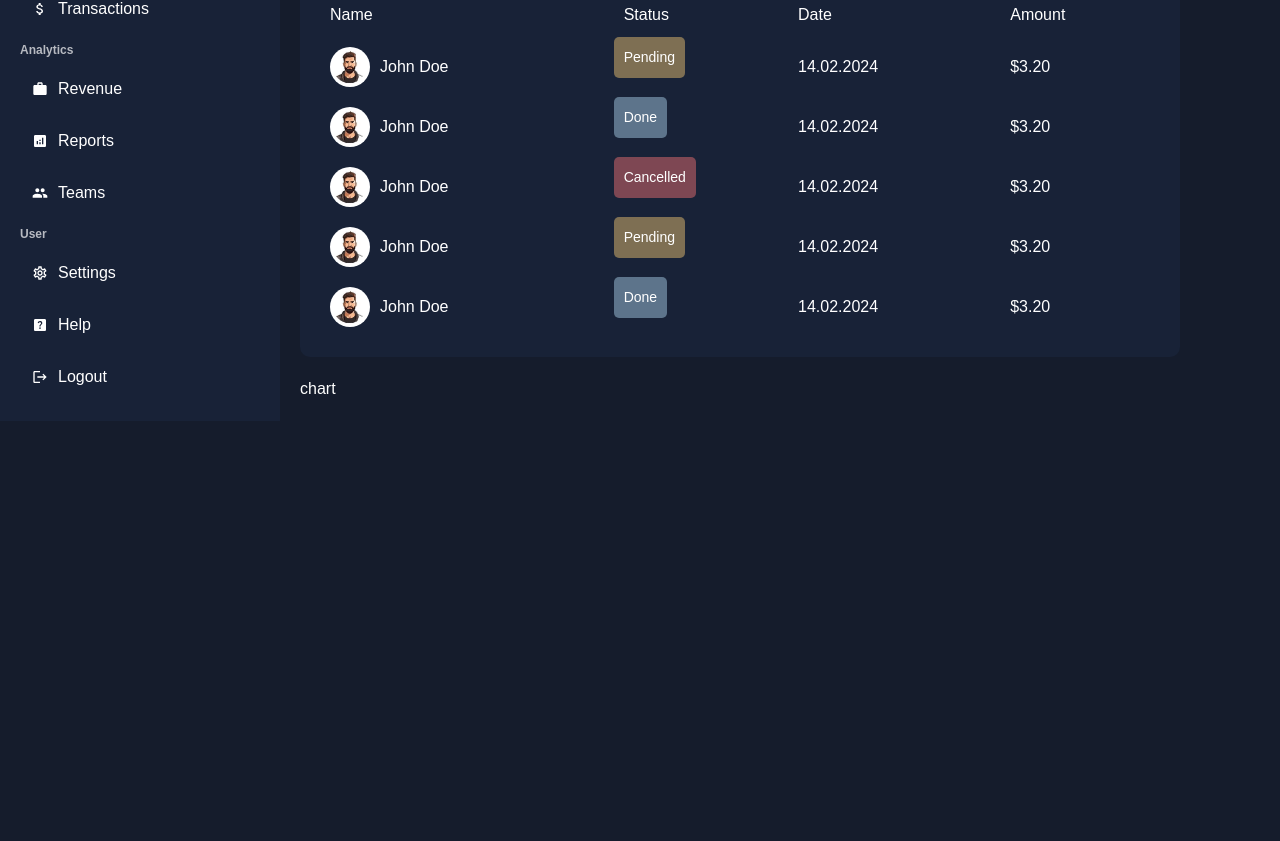
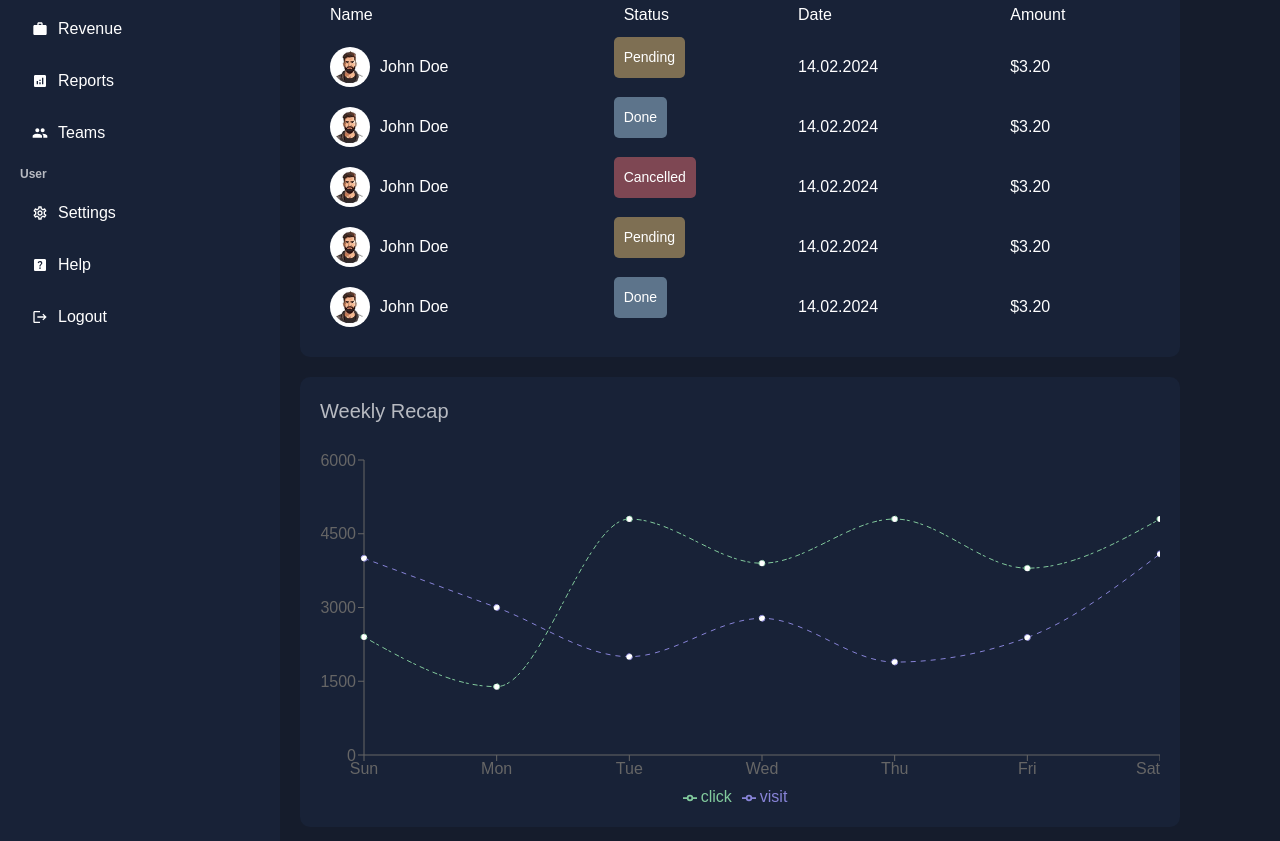
Before and after one commit to ChangeWithTanmay/admin-dashboard-clerk, a Next.js app: page /dashboard in a window 1280 px wide. Shown: the part 349-1190 px from the top of the page. Before the commit the page ends 800 px from the top, so only its background shows below. Built offline with nearby package versions, Linux system fonts and the light colour scheme.

Commit message:
Add chart component with weekly recap and data visualization

```diff
--- a/app/globals.css
+++ b/app/globals.css
@@ -31,6 +31,7 @@ body {
   font-family: Arial, Helvetica, sans-serif;
 }
 
+/* Extra css */
 td {
   padding: 10px;
 }
--- a/app/ui/dashboard/chart/chart.jsx
+++ b/app/ui/dashboard/chart/chart.jsx
@@ -1,8 +1,66 @@
+"use client"
 import React from 'react'
+import {
+  LineChart,
+  Line,
+  XAxis,
+  YAxis,
+  Tooltip,
+  Legend,
+  ResponsiveContainer,
+} from "recharts";
+
+const data = [
+  { name: "Sun", visit: 4000, click: 2400 },
+  { name: "Mon", visit: 3000, click: 1390 },
+  { name: "Tue", visit: 2000, click: 4800 },
+  { name: "Wed", visit: 2780, click: 3900 },
+  { name: "Thu", visit: 1890, click: 4800 },
+  { name: "Fri", visit: 2390, click: 3800 },
+  { name: "Sat", visit: 4090, click: 4800 },
+];
+
 
 const Chart = () => {
   return (
-    <div>chart</div>
+    <div className="h-112.5 bg-bgSoft p-5 rounded-[10px]">
+      <h2 className='font-extralight text-textSoft mb-5 text-xl'>Weekly Recap</h2>
+
+      <ResponsiveContainer width="100%" height="90%">
+        <LineChart
+          data={data}
+          width={500}
+          height={300}
+          margin={{
+            top: 15,
+            right: 0,
+            left: 0,
+            bottom: 5,
+          }}
+        >
+
+          <XAxis dataKey="name" />
+          <YAxis width="auto" />
+
+          <Tooltip contentStyle={{background:"#151c2c", border:"none", borderRadius: "8px" }}/>
+          <Legend />
+
+          <Line
+            type="monotone"
+            dataKey="visit"
+            stroke="#8884d8"
+            strokeDasharray="5 5"
+          />
+
+          <Line
+            type="monotone"
+            dataKey="click"
+            stroke="#82ca9d"
+            strokeDasharray="3 4 5 2"
+          />
+        </LineChart>
+      </ResponsiveContainer>
+    </div>
   )
 }
 
--- a/app/ui/dashboard/sidebar/sidebar.jsx
+++ b/app/ui/dashboard/sidebar/sidebar.jsx
@@ -79,7 +79,7 @@ const menuItem = [
 
 const Sidebar = () => {
     return (
-        <div className='sticky top-40'>
+        <div className='sticky top-5'>
 
             {/* User Icon & Name */}
             <div className='flex items-center gap-5 mb-5 '>
--- a/package.json
+++ b/package.json
@@ -13,7 +13,8 @@
     "next": "16.3.5",
     "react": "19.2.8",
     "react-dom": "19.2.8",
-    "react-icons": "^5.7.0"
+    "react-icons": "^5.7.0",
+    "recharts": "^3.10.1"
   },
   "devDependencies": {
     "@tailwindcss/postcss": "^4",
```
Also changed, not shown: 1 other file (tests, documents, lock files or other folders).
